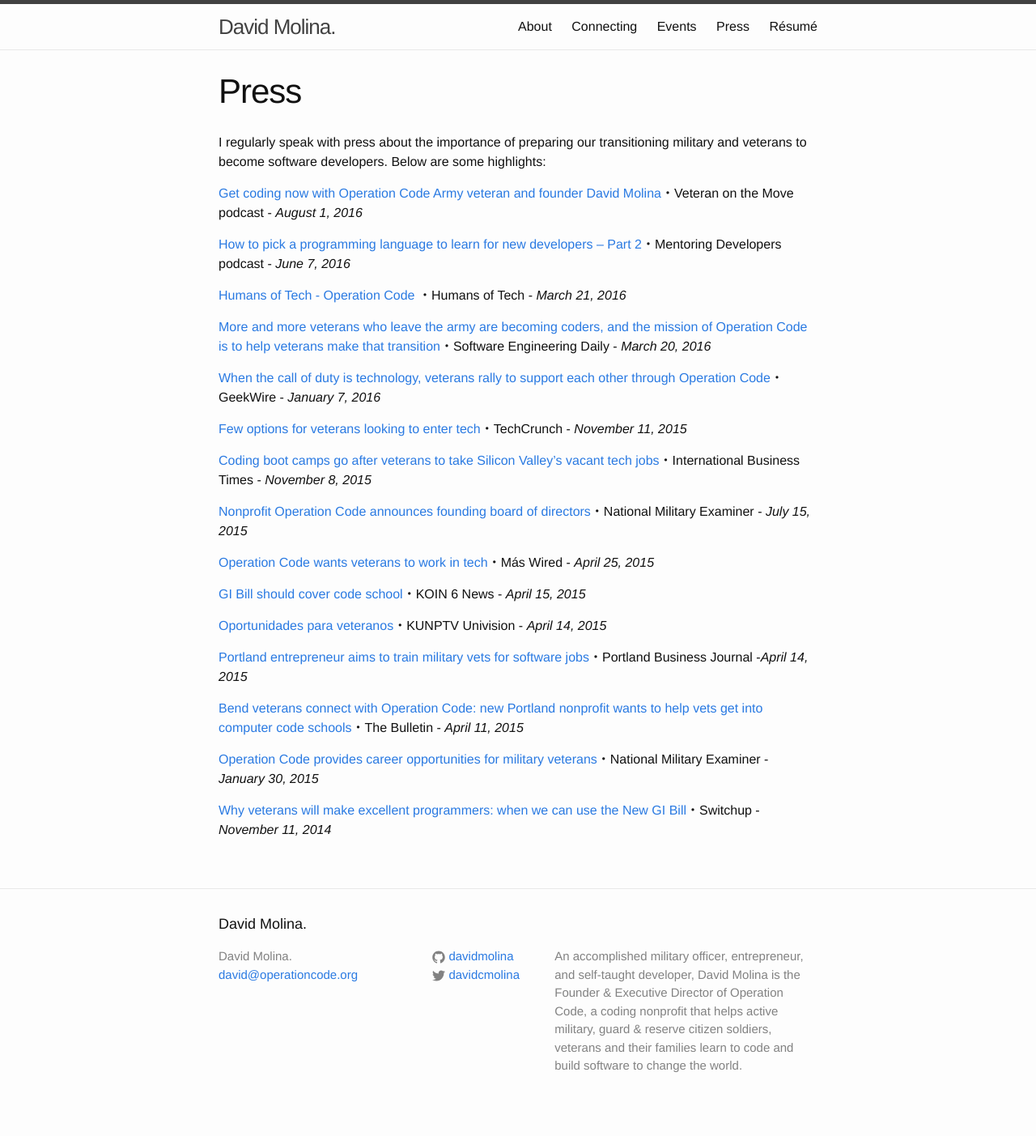
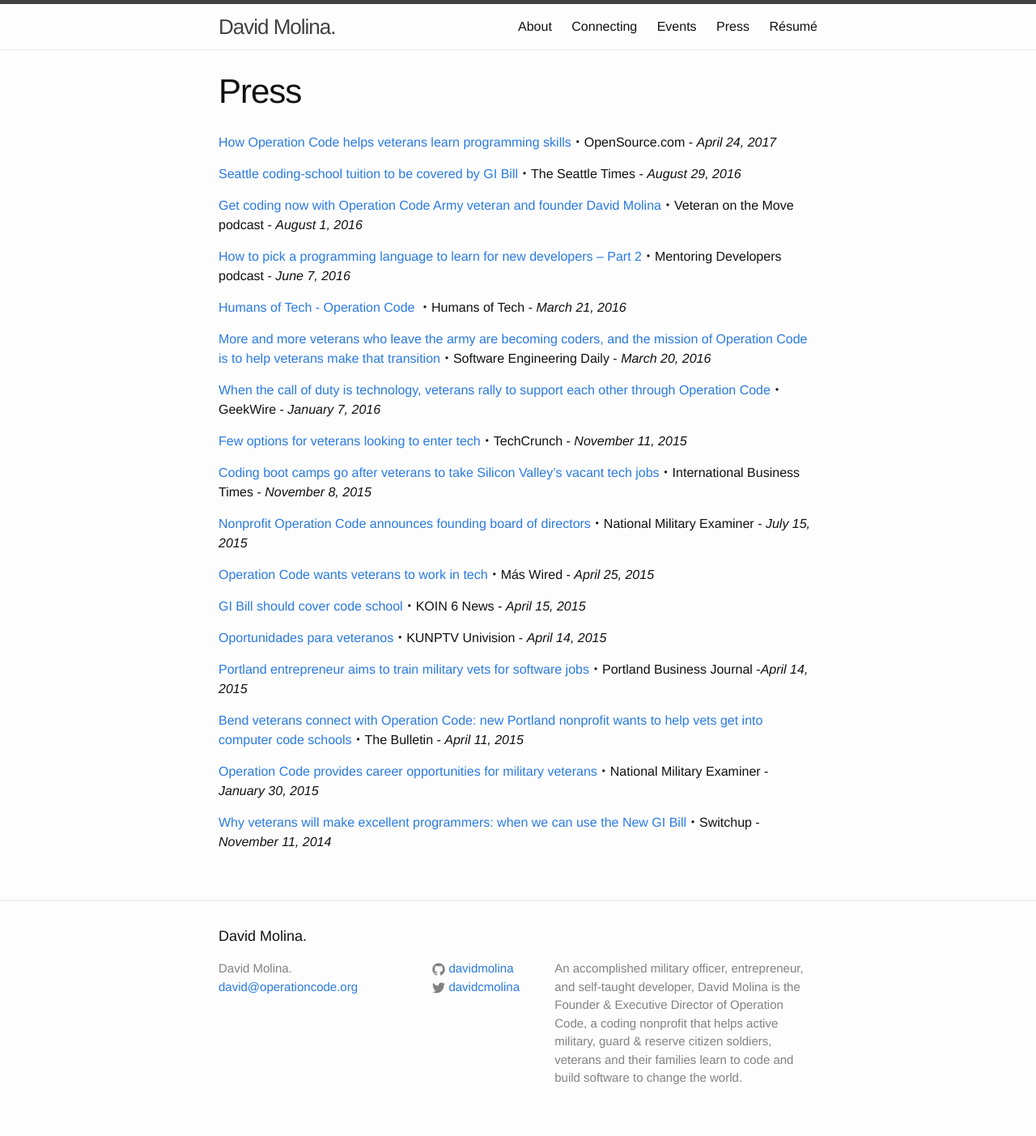
Before and after one commit to davidmolina/davidmolina.github.io, a Jekyll site: the page built from press.md, in a window 1280 px wide. Shown: the whole page at 81% size. Built offline with Jekyll 4.4.1, drawn with Linux system fonts in a browser that asks for light colours.

Commit message:
Add press

```diff
--- a/press.md
+++ b/press.md
@@ -6,7 +6,9 @@
 id: /press
 ---
 
-I regularly speak with press about the importance of preparing our transitioning military and veterans to become software developers. Below are some highlights:
+[How Operation Code helps veterans learn programming skills](https://opensource.com/article/17/4/operation-code-mentors-veterans)・OpenSource.com - *April 24, 2017*
+
+[Seattle coding-school tuition to be covered by GI Bill](http://www.seattletimes.com/news/seattles-code-fellows-wins-approval-under-gi-bill/)・The Seattle Times - *August 29, 2016*
 
 [Get coding now with Operation Code Army veteran and founder David Molina](http://www.veteranonthemove.com/get-coding-now-with-operation-code-army-veteran-and-founder-david-molina/)・Veteran on the Move podcast - *August 1, 2016*
 
```
